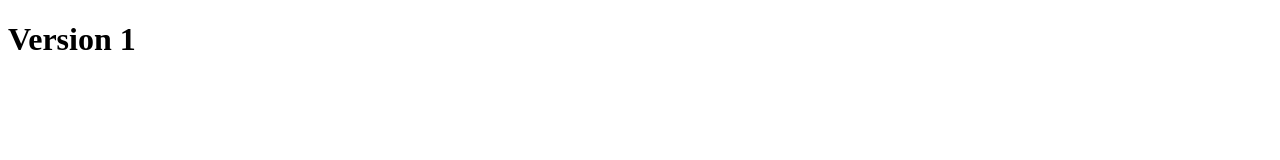
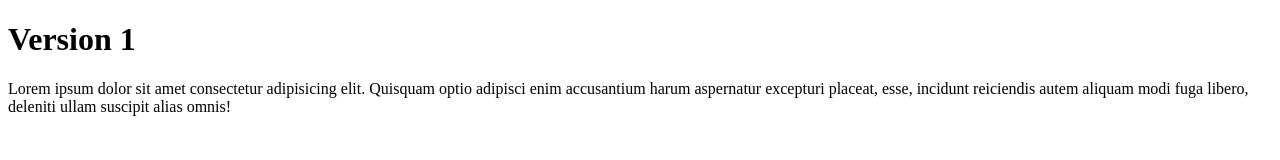
Before and after one commit to ElcanQuliyev/Task-5, a plain HTML site: page index.html in a window 1280 px wide. Drawn offline with Linux system fonts and the light colour scheme.

Commit message:
Version 2 added

```diff
--- a/index.html
+++ b/index.html
@@ -1,11 +1,18 @@
 <!DOCTYPE html>
 <html lang="en">
+
 <head>
     <meta charset="UTF-8">
     <meta name="viewport" content="width=, initial-scale=1.0">
     <title>Document</title>
 </head>
+
 <body>
     <h1>Version 1</h1>
+
+    <p>Lorem ipsum dolor sit amet consectetur adipisicing elit. Quisquam optio adipisci enim accusantium harum
+        aspernatur excepturi placeat, esse, incidunt reiciendis autem aliquam modi fuga libero, deleniti ullam suscipit
+        alias omnis!</p>
 </body>
+
 </html>
```
